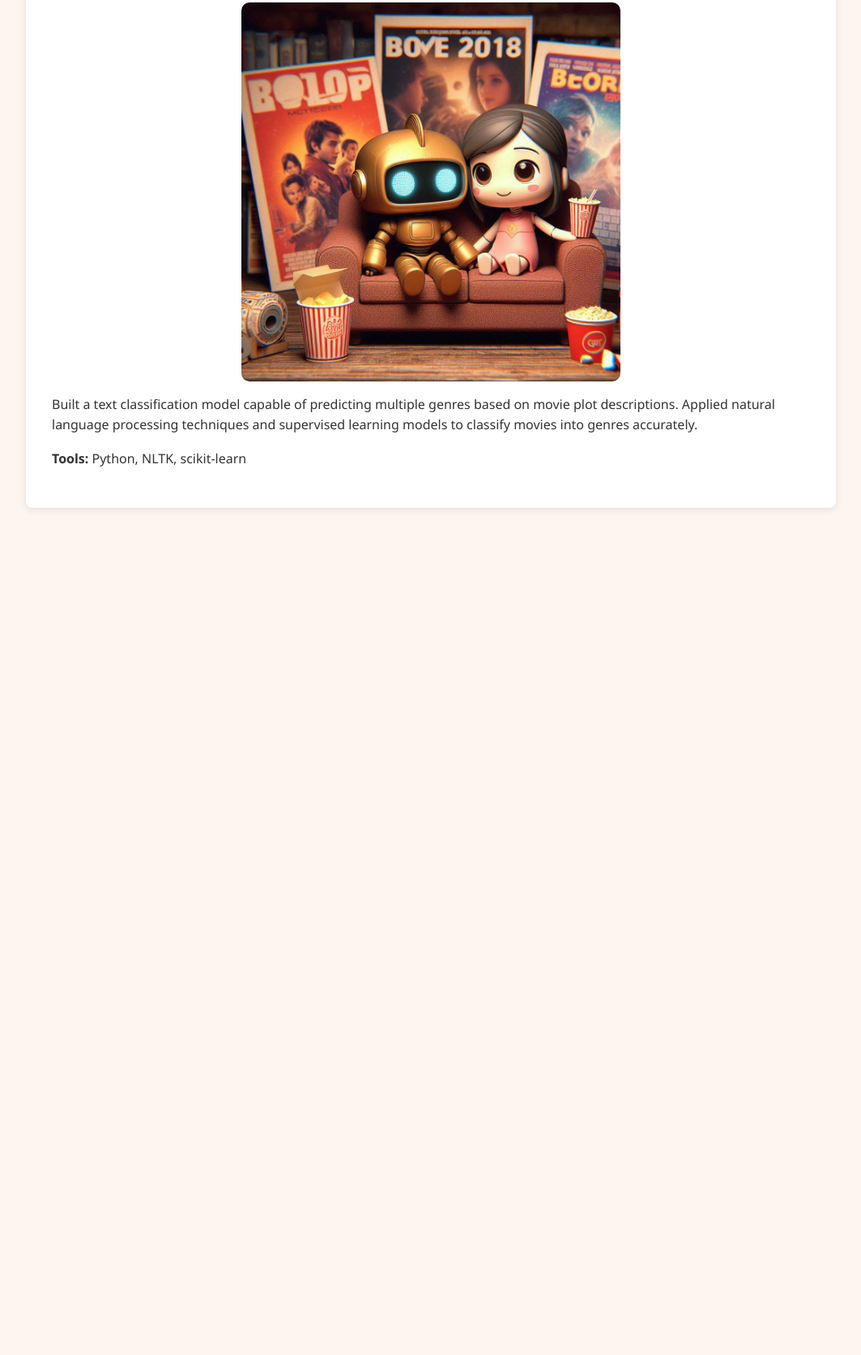
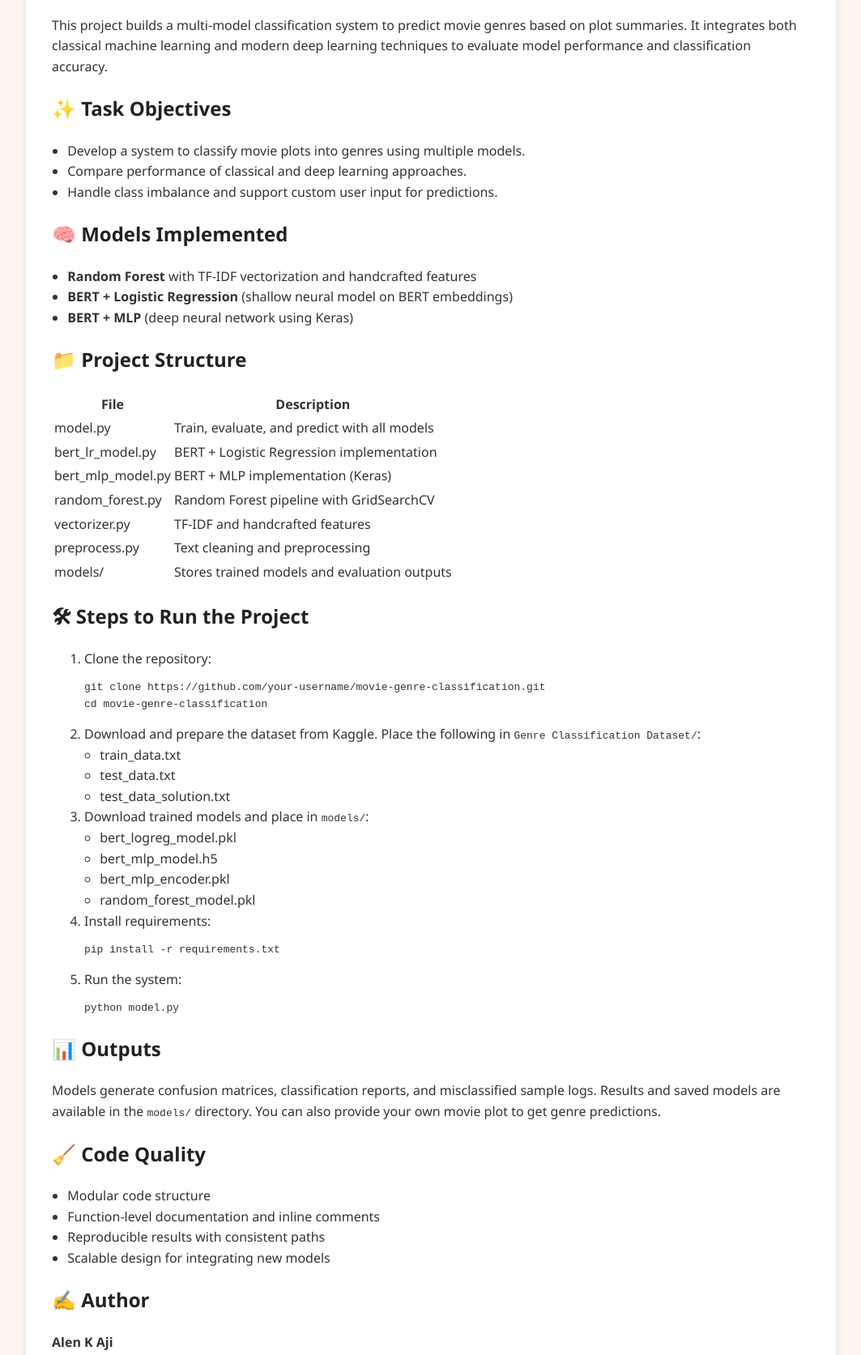
Before and after one commit to Alenaji25/portfolio, a website: page public/movie-genre.html in a window 1280 px wide. Shown: the part 213-1886 px from the top of the page at 81% size, without its empty margins (108-1171 px from the left). Before the commit the page ends 920 px from the top, so only its background shows below. Drawn offline with Linux system fonts and the light colour scheme.

Commit message:
Update movie-genre.html

```diff
--- a/public/movie-genre.html
+++ b/public/movie-genre.html
@@ -1,25 +1,107 @@
 <!DOCTYPE html>
 <html lang="en">
 <head>
-  <meta charset="UTF-8">
+  <meta charset="UTF-8" />
   <title>Movie Genre Classification | Alen K Aji</title>
-  <link rel="stylesheet" href="style.css">
+  <link rel="stylesheet" href="style.css" />
 </head>
 <body>
   <header class="hero">
-    <h1>Movie Genre Classification</h1>
-
-
+    <h1>Movie Genre Classification System</h1>
     <nav class="navigation-links">
       <a href="index.html">← Back to Home</a>
     </nav>
   </header>
 
-  <main>
-    <section>
-      <img src="images\movie.jpeg" alt="Project Banner" class="responsive-image" >
-      <p>Built a text classification model capable of predicting multiple genres based on movie plot descriptions. Applied natural language processing techniques and supervised learning models to classify movies into genres accurately.</p>
-      <p><strong>Tools:</strong> Python, NLTK, scikit-learn</p>
+  <main class="content">
+    <section class="project-section">
+      <p>
+        This project builds a multi-model classification system to predict movie genres based on plot summaries.
+        It integrates both classical machine learning and modern deep learning techniques to evaluate model performance
+        and classification accuracy.
+      </p>
+
+      <h2>✨ Task Objectives</h2>
+      <ul>
+        <li>Develop a system to classify movie plots into genres using multiple models.</li>
+        <li>Compare performance of classical and deep learning approaches.</li>
+        <li>Handle class imbalance and support custom user input for predictions.</li>
+      </ul>
+
+      <h2>🧠 Models Implemented</h2>
+      <ul>
+        <li><strong>Random Forest</strong> with TF-IDF vectorization and handcrafted features</li>
+        <li><strong>BERT + Logistic Regression</strong> (shallow neural model on BERT embeddings)</li>
+        <li><strong>BERT + MLP</strong> (deep neural network using Keras)</li>
+      </ul>
+
+      <h2>📁 Project Structure</h2>
+      <table>
+        <thead>
+          <tr>
+            <th>File</th>
+            <th>Description</th>
+          </tr>
+        </thead>
+        <tbody>
+          <tr><td>model.py</td><td>Train, evaluate, and predict with all models</td></tr>
+          <tr><td>bert_lr_model.py</td><td>BERT + Logistic Regression implementation</td></tr>
+          <tr><td>bert_mlp_model.py</td><td>BERT + MLP implementation (Keras)</td></tr>
+          <tr><td>random_forest.py</td><td>Random Forest pipeline with GridSearchCV</td></tr>
+          <tr><td>vectorizer.py</td><td>TF-IDF and handcrafted features</td></tr>
+          <tr><td>preprocess.py</td><td>Text cleaning and preprocessing</td></tr>
+          <tr><td>models/</td><td>Stores trained models and evaluation outputs</td></tr>
+        </tbody>
+      </table>
+
+      <h2>🛠 Steps to Run the Project</h2>
+      <ol>
+        <li>Clone the repository:
+          <pre>git clone https://github.com/your-username/movie-genre-classification.git
+cd movie-genre-classification</pre>
+        </li>
+        <li>Download and prepare the dataset from Kaggle. Place the following in <code>Genre Classification Dataset/</code>:
+          <ul>
+            <li>train_data.txt</li>
+            <li>test_data.txt</li>
+            <li>test_data_solution.txt</li>
+          </ul>
+        </li>
+        <li>Download trained models and place in <code>models/</code>:
+          <ul>
+            <li>bert_logreg_model.pkl</li>
+            <li>bert_mlp_model.h5</li>
+            <li>bert_mlp_encoder.pkl</li>
+            <li>random_forest_model.pkl</li>
+          </ul>
+        </li>
+        <li>Install requirements:
+          <pre>pip install -r requirements.txt</pre>
+        </li>
+        <li>Run the system:
+          <pre>python model.py</pre>
+        </li>
+      </ol>
+
+      <h2>📊 Outputs</h2>
+      <p>
+        Models generate confusion matrices, classification reports, and misclassified sample logs.
+        Results and saved models are available in the <code>models/</code> directory.
+        You can also provide your own movie plot to get genre predictions.
+      </p>
+
+      <h2>🧹 Code Quality</h2>
+      <ul>
+        <li>Modular code structure</li>
+        <li>Function-level documentation and inline comments</li>
+        <li>Reproducible results with consistent paths</li>
+        <li>Scalable design for integrating new models</li>
+      </ul>
+
+      <h2>✍️ Author</h2>
+      <p><strong>Alen K Aji</strong></p>
+      <p>📧 <a href="mailto:alenkaji12@gmail.com">alenkaji12@gmail.com</a></p>
+      <p>📍 MACE Kothamangalam, Kerala</p>
     </section>
   </main>
 </body>
```
